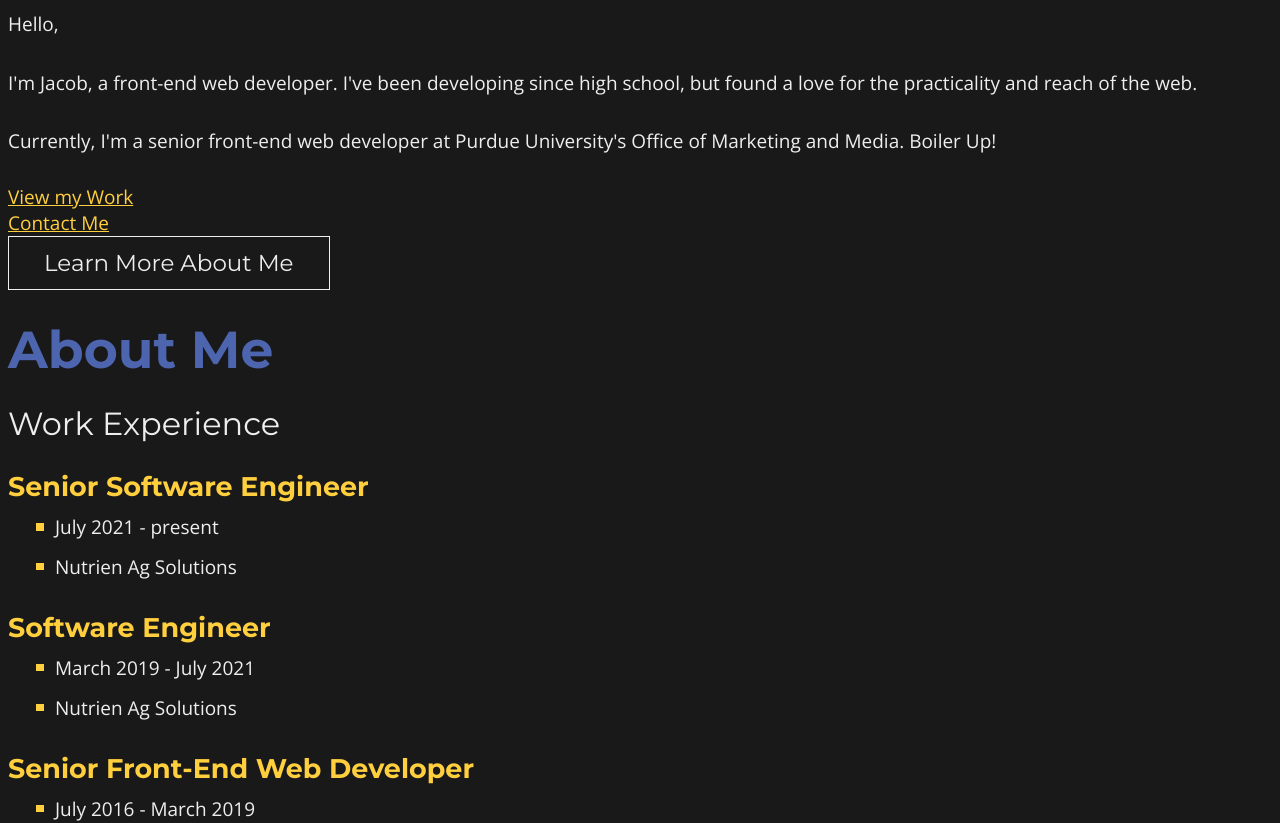
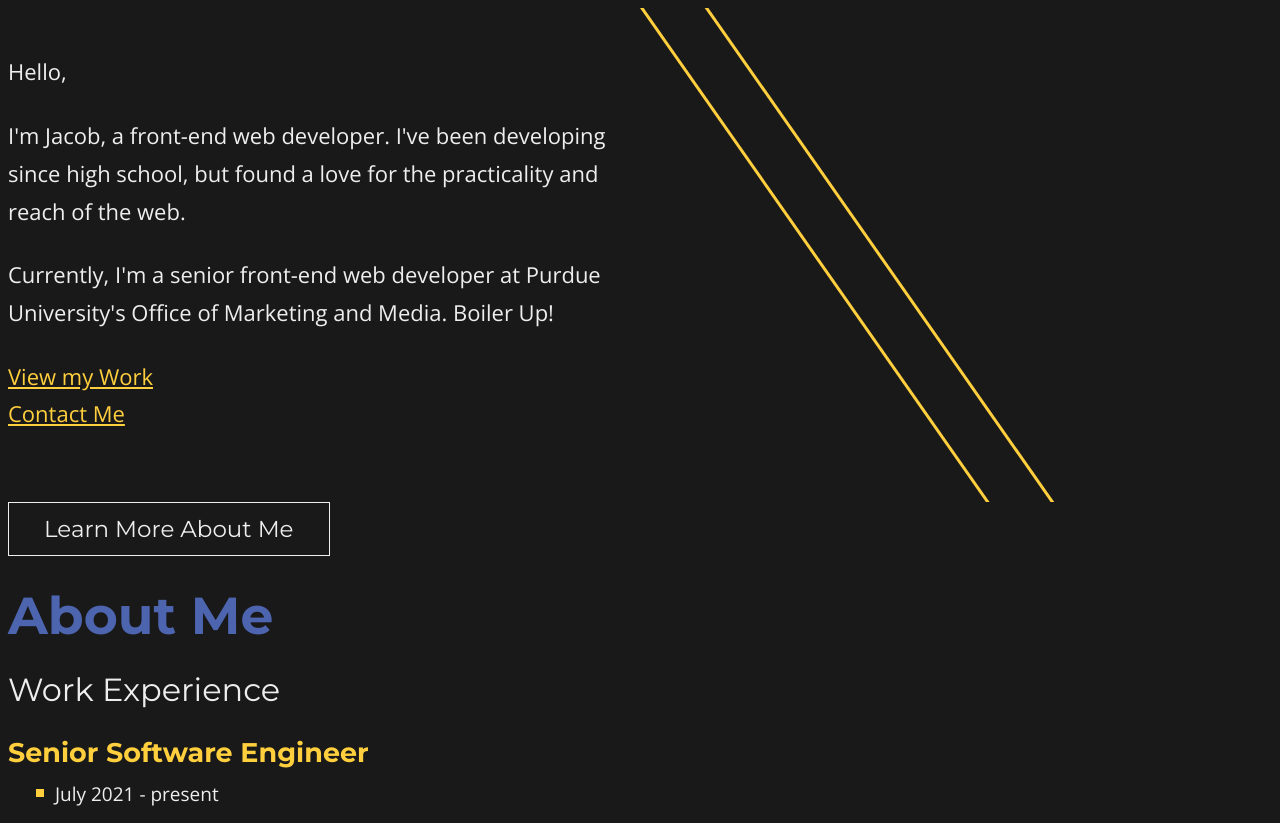
Before and after one commit to jacobvenable/portfolio-nextjs, a Next.js app: page / in a window 1280 px wide. Shown: the top 823 px of the page. Built offline with nearby package versions, Linux system fonts and the light colour scheme.

Commit message:
style: refactor about styles

```diff
--- a/components/about.module.scss
+++ b/components/about.module.scss
@@ -1,33 +1,51 @@
 @import "../theme/_index.scss";
 
-.about{
+.containerOuter{
 	position:relative;
 	display:flex;
 	flex-direction:row;
 	justify-content:flex-start;
 	align-items:center;
 	overflow:hidden;
+	@media #{$mq-tablet}{
+		padding:convert-toRem(20) 0;
+	}
+	@media #{$mq-medium}{
+		padding:convert-toRem(45) 0;
+	}
+	@media #{$mq-large}{
+		padding:convert-toRem(45) 0;
+	}
+
+  // psuedo element used to as half "V"
+	&::after{
+		display:none;
+	}
+	@media #{$mq-tablet-min}{
     &::after{
       content:'';
+      display: block;
+      left:67%;
       position:absolute;
-		display:none;
       bottom:100%;
-		left:50%;
       width:200%;
       height:convert-toRem(50);
       border-top:solid 3px $color-yellow-light;
       border-bottom:solid 3px $color-yellow-light;
+      transform:rotate(68deg);
       transform-origin:bottom left;
-		transform:rotate(55deg);
       transition:transform 0.2s ease-in;
     }
-	&__button{
-		margin:0 0 convert-toRem(20);
   }
-	&__greeting{
-		@include heading-2;
+	@media #{$mq-medium-min}{
+    &::after{
+      left:50%;
+      transform:rotate(55deg);
     }
-	&__intro{
+  }
+}
+
+.containerInner {
   flex:1 1 100%;
   margin:0;
   font-size:convert-toRem(22);
@@ -39,64 +57,30 @@
     width:50%;
     padding-bottom:32%;
   }
-	}
-	&__logo{
-		flex:0 1 50%;
-		padding:0 10%;
-	}
 	@media #{$mq-tablet}{
-		padding:convert-toRem(20) 0;
-		&::after{
-			display:block;
-			left:67%;
-			transform:rotate(68deg);
-		}
-		&__button{
-			margin:0;
-		}
-		&__greeting{
-			margin-top:0;
-		}
-		&__intro{
     flex-grow:0;
     flex-basis:70%;
 	}
-	}
-	@media #{$mq-medium}{
-		padding:convert-toRem(45) 0;
-		&::after{
-			display:block;
-		}
-		&__button{
-			margin:0;
-		}
-		&__greeting{
-			margin-top:0;
-		}
-		&__intro{
+	@media #{$mq-medium-min}{
     &::before{
       display:block;
       padding-bottom:37%;
       shape-outside:polygon(5% 0,57% 100%,100% 100%,100% 0);
     }
   }
+	@media #{$mq-large}{
+    &::before{
+      padding-bottom:32%;
     }
-	@media #{$mq-large}{
-		padding:convert-toRem(45) 0;
-		&::after{
-			display:block;
 	}
-		&__button{
-			margin:0;
-		}
-		&__greeting{
+  :global{
+    .heading-2{
 			margin-top:0;
     }
-		&__intro{
-			&::before{
-				display:block;
-				padding-bottom:32%;
-				shape-outside:polygon(5% 0,50% 100%,100% 100%,100% 0);
+    .button{
+      margin:0 0 convert-toRem(20);
+      @media #{$mq-tablet-min}{
+        margin:0;
       }
     }
   }
--- a/components/about.tsx
+++ b/components/about.tsx
@@ -1,12 +1,12 @@
 import Link from "next/link";
 
-import "./about.module.scss";
+import styles from "./about.module.scss";
 
 const About = () => (
-  <div className="about">
-    <div className="about__intro">
+  <div className={styles.containerOuter}>
+    <div className={styles.containerInner}>
       <h1 className="sr-only">Jacob Venable</h1>
-      <p className="about__greeting">Hello,</p>
+      <p className="heading-2">Hello,</p>
       <p>
         I&apos;m Jacob, a front-end web developer. I&apos;ve been developing
         since high school, but found a love for the practicality and reach of
```
Lines whose indentation alone changed are shown as unchanged.
